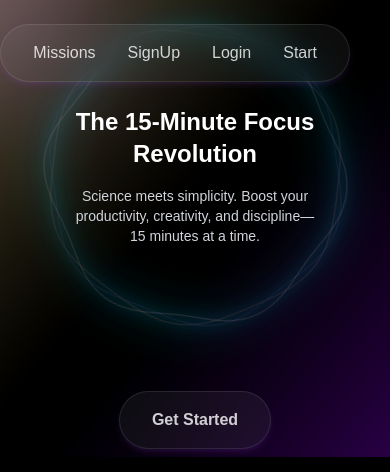
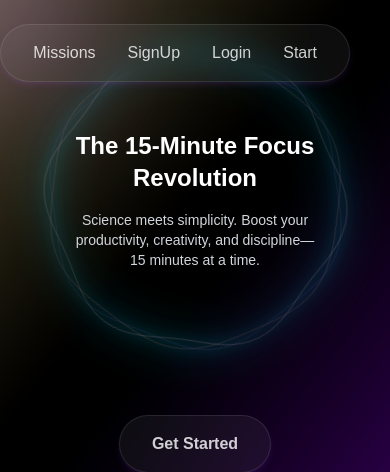
Before and after one commit to SagarAngadi1/15MinTimer, a Next.js app: page / in a window 390 px wide. Shown: the top 472 px of the page. Built offline with nearby package versions, Linux system fonts and the light colour scheme.

Commit message:
Initial new commit

```diff
--- a/src/pages/index.js
+++ b/src/pages/index.js
@@ -161,7 +161,7 @@ export default function Home() {
           animate={{ scale: 1 }}
           transition={{ delay: 1, duration: 1 }}
           // className="relative w-[900px] h-[900px] flex items-center justify-center"
-          className="relative w-[90vw] sm:w-[500px] md:w-[900px] aspect-square flex items-center justify-center"
+          className="relative w-[90vw] sm:w-[500px] md:w-[900px] aspect-square flex items-center justify-center mt-6 sm:mt-6 md:mt-0"
         >
           <svg
             width="700"
@@ -205,14 +205,6 @@ export default function Home() {
 
 
         </motion.div>
-
-
-
-
-
-
-
-
 
 
 
```
